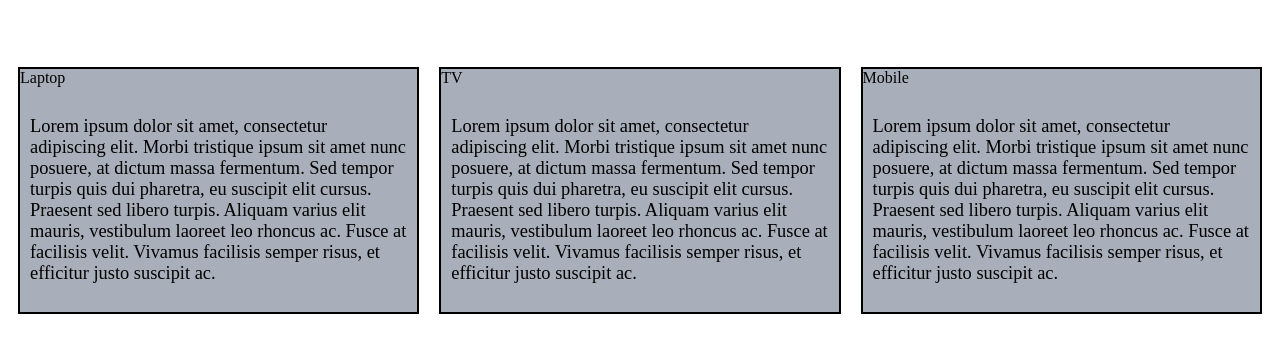
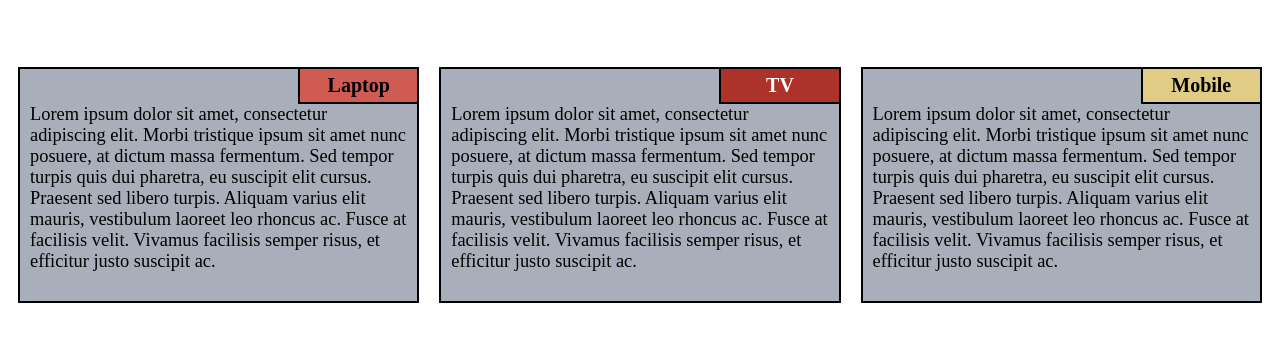
Before and after one commit to NipunSaha2011/Module-2-Website-Nipun, a plain HTML site: page index.html in a window 1280 px wide. Shown: the part 61-414 px from the top of the page. Drawn offline with Linux system fonts and the light colour scheme.

Commit message:
Update style.css

```diff
--- a/style.css
+++ b/style.css
@@ -14,7 +14,7 @@ section{
 	overflow: auto;
 	margin: 10px;
 }
-#chicken, #beef, #sushi{
+#laptop, #tv, #mobile{
 	border-left: 2px solid black;
 	border-bottom: 2px solid black;
 	float:right;
@@ -26,14 +26,14 @@ section{
 	font-size: 125%;
 	padding: 5px;
 }
-#chicken {
+#laptop {
 	background-color: #cf5b53;
 }
-#beef{
+#tv{
 	background-color: #ad322a;
 	color: white;
 }
-#sushi{
+#mobile{
 	background-color: #e0cc84;
 }
 p{
```
